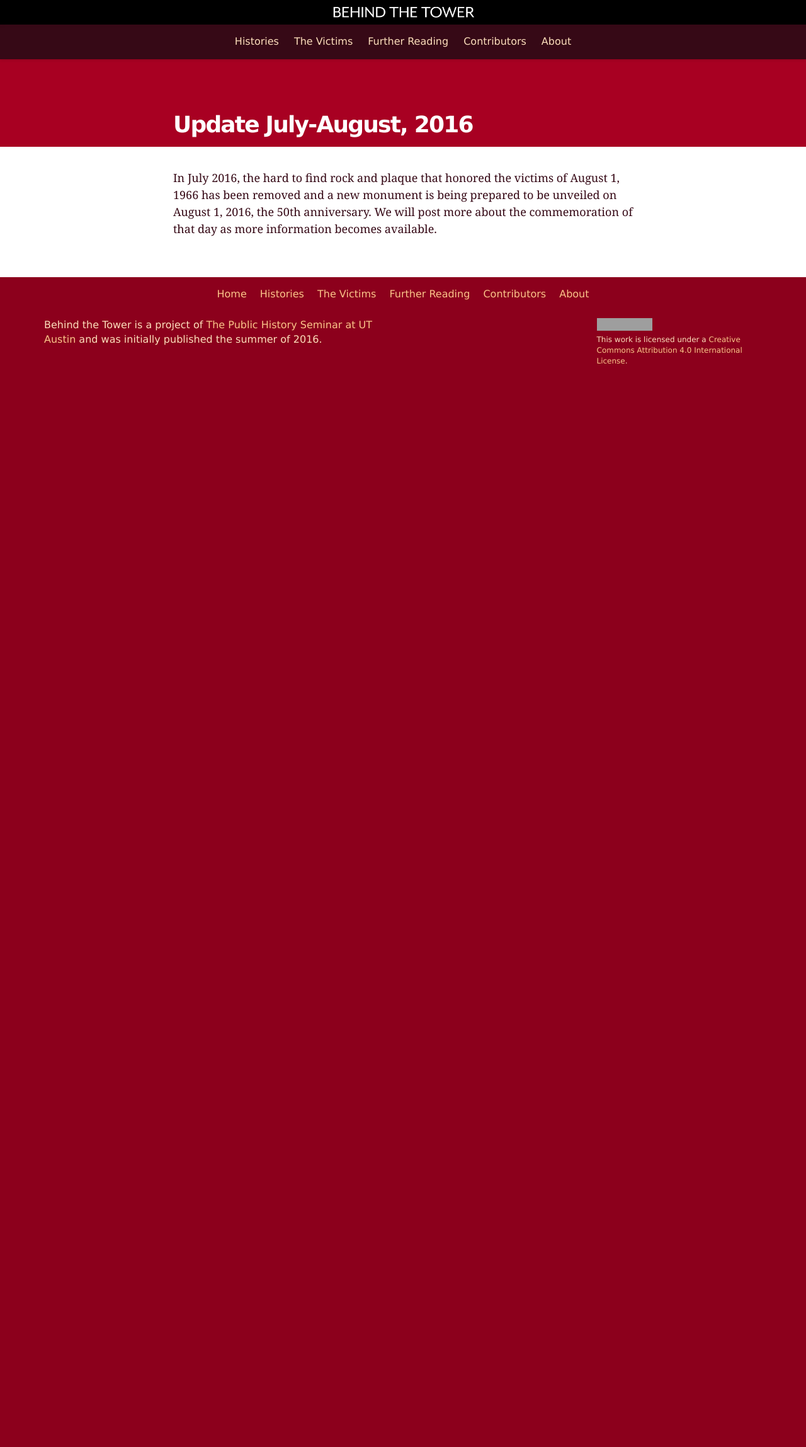
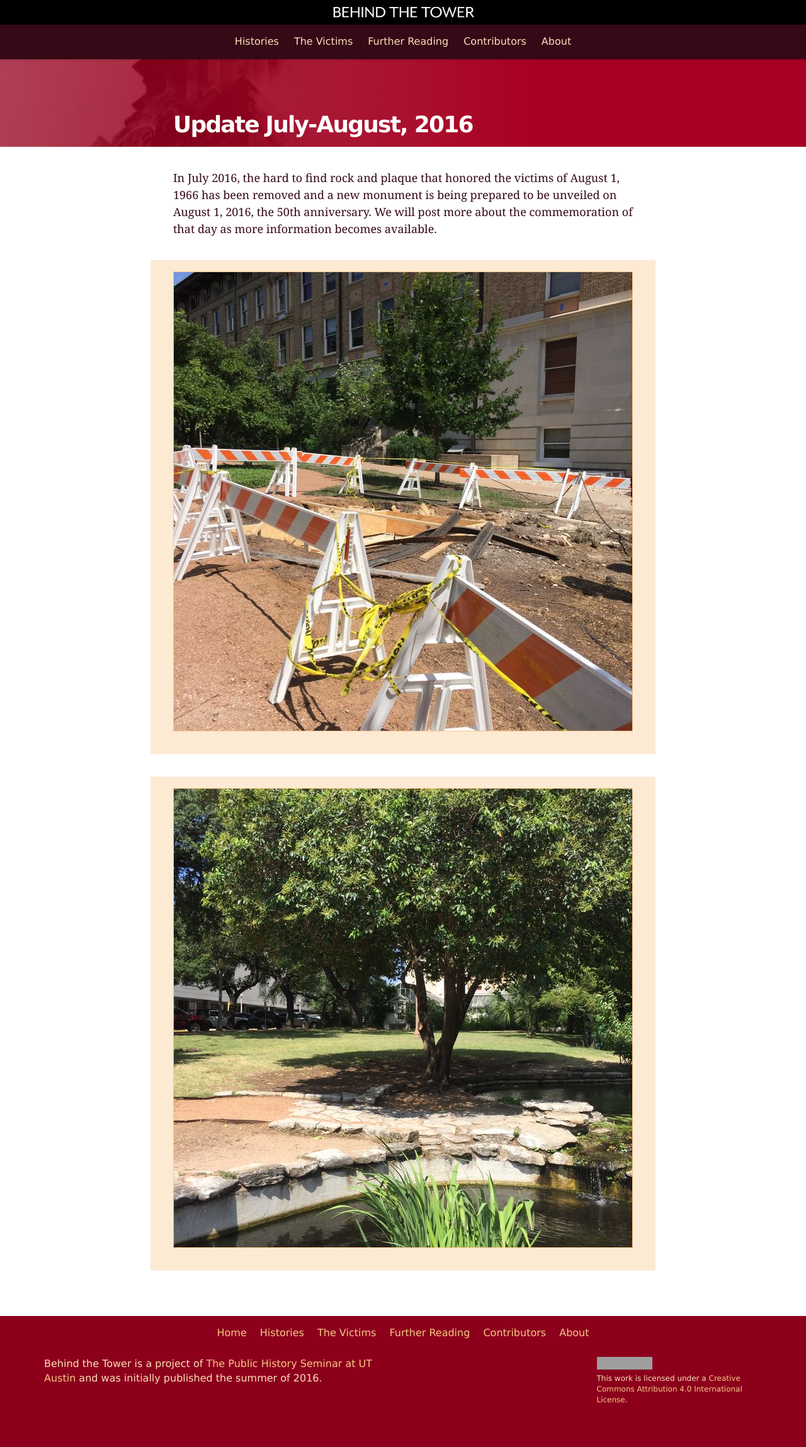
Before and after one commit to utexas-public-history/tower, a Jekyll site: the page built from _posts/2016-07-20-15-july-august-update.md, in a window 1280 px wide. Shown: the whole page at 63% size. Built offline with Jekyll 4.4.1, drawn with Linux system fonts in a browser that asks for light colours; before the commit the page ends 900 px from its top, so only the background shows below that; grey boxes are pictures that could not be loaded.

Commit message:
Finish up July-August 2016 post

```diff
--- a/_posts/2016-07-20-15-july-august-update.md
+++ b/_posts/2016-07-20-15-july-august-update.md
@@ -3,6 +3,7 @@ layout: post
 title: 'Update July-August, 2016'
 permalink: /update-july-august-2016
 excerpt: An update on the July 2016 removal of the old memorial and plans for a new unveiling in August.
+banner: /images/posts/lisle/banner.jpg
 og_article: true
 ---
 <div class="white bar"><div class="container"><div class="col-sm-12 col-md-10 col-md-offset-1 col-lg-8 col-lg-offset-2 post-content">
@@ -10,4 +11,12 @@ og_article: true
 
 In July 2016, the hard to find rock and plaque that honored the victims of August 1, 1966 has been removed and a new monument is being prepared to be unveiled on August 1, 2016, the 50th anniversary. We will post more about the commemoration of that day as more information becomes available.
 
+<div class="image-block">
+  <img src="{{ site.baseurl }}/images/posts/neuberger/july-2016-update.jpg" alt="Photo of construction around memorial pond" />
+</div>
+
+<div class="image-block">
+  <img src="{{ site.baseurl }}/images/posts/neuberger/july-2016-update-2.jpg" alt="Photo of construction around memorial pond" />
+</div>
+
 </div></div></div>
```
Also changed, not shown: images/posts/neuberger/july-2016-update-2.jpg (added), images/posts/neuberger/july-2016-update.jpg (added).
